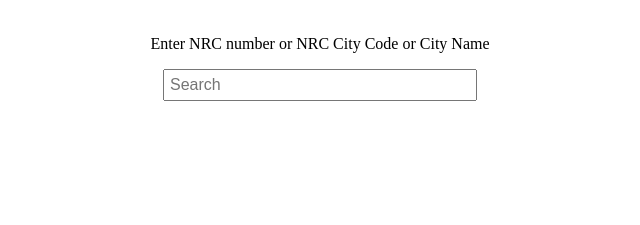
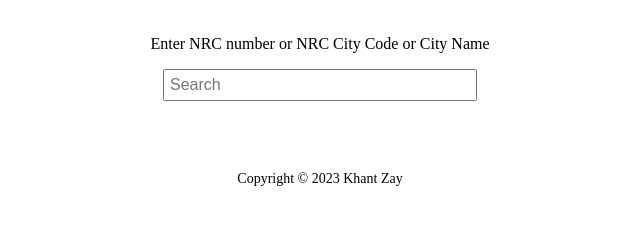
Before and after one commit to Khant-SoDOpe/NRC-Checker, a plain HTML site: page index.html in a window 1280 px wide. Shown: the part 119-344 px from the top of the page, without its empty margins (320-960 px from the left). Drawn offline with Linux system fonts and the light colour scheme.

Commit message:
add watermark

```diff
--- a/index.html
+++ b/index.html
@@ -93,5 +93,9 @@
     <input type="text" id="input" placeholder="Search" oninput="searchNRC()">
   </div>
   <div id="output"></div>
+
+  <footer style="margin-top: 50px; text-align: center; font-size: 14px;">
+    Copyright &copy; 2023 Khant Zay
+  </footer>
 </body>
 </html>
```
